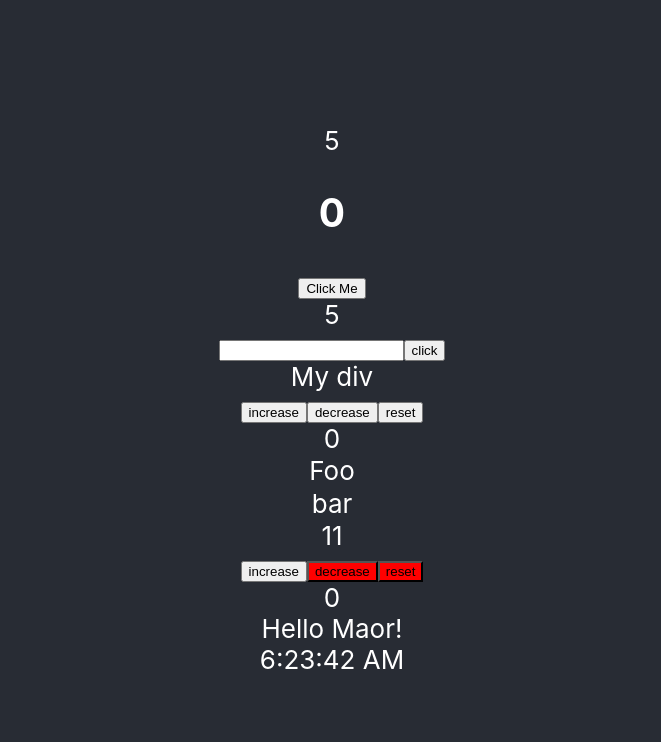
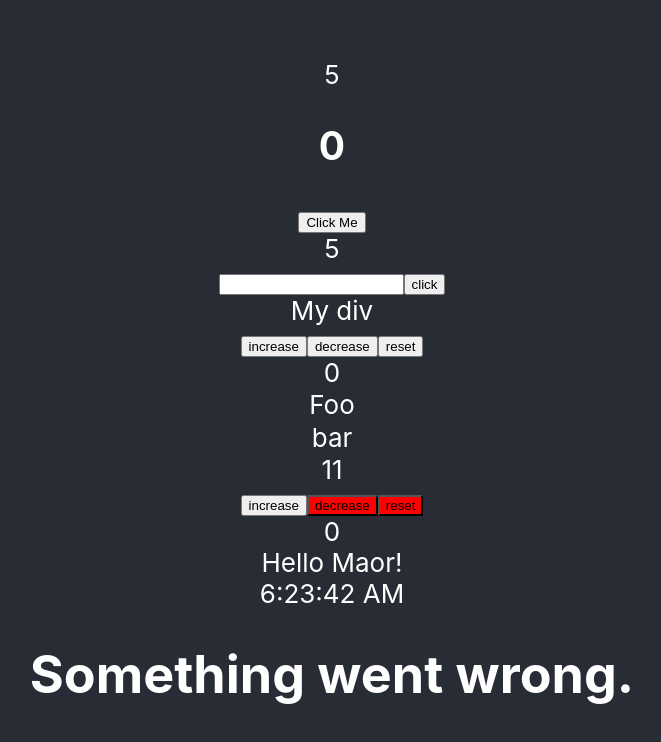
Before and after one commit to MaorAmar/learnReact, a React (Create React App) app: page / in a window 1280 px wide. Shown: the top 742 px of the page, without its empty margins (308-969 px from the left). Built offline with nearby package versions, Linux system fonts and the light colour scheme.

Commit message:
BrokenComponentsClass

```diff
--- a/src/App.js
+++ b/src/App.js
@@ -10,6 +10,8 @@ import Counter from "./Components/Counter";
 import TableRow from "./Components/TableRow";
 import CountViewer from "./Components/CountViewer";
 import CounterSec from "./Components/counter/Counter";
+import ErrorBoundary from "./Components/ErrorBoundary";
+import BrokenComponent from "./Components/BrokenComponent";
 
 function App() {
   return (
@@ -26,6 +28,9 @@ function App() {
         <CounterSec />
         <Welcome name="Maor" />
         <TodayTime />
+        <ErrorBoundary>
+          <BrokenComponent />
+        </ErrorBoundary>
       </header>
     </div>
   );
--- /dev/null
+++ b/src/Components/BrokenComponent.jsx
@@ -0,0 +1,8 @@
+import React from "react";
+class BrokenComponent extends React.Component {
+  render() {
+    throw new Error("I crashed!");
+    return null;
+  }
+}
+export default BrokenComponent;
--- a/src/Components/ErrorBoundary.jsx
+++ b/src/Components/ErrorBoundary.jsx
@@ -1,4 +1,4 @@
-/*import React from "react";
+import React from "react";
 
 class ErrorBoundary extends React.Component {
   constructor(props) {
@@ -19,4 +19,3 @@ class ErrorBoundary extends React.Component {
 }
 
 export default ErrorBoundary;
-*/
```
